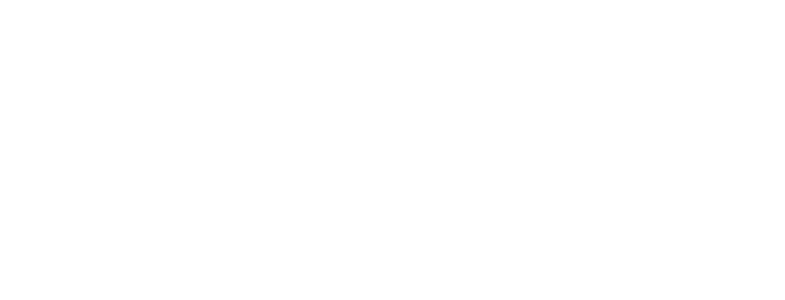
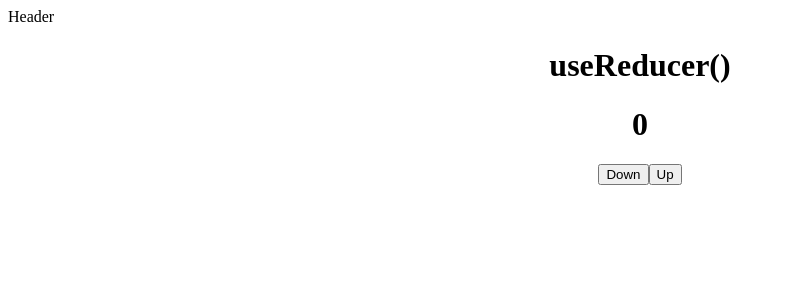
Before and after one commit to QuocDung267/Project_Training_React, a React (Create React App) app: page /usereducer in a window 1280 px wide. Before the commit this address had no page. Shown: the top 300 px of the page, without its empty margins (0-785 px from the left). Built offline with nearby package versions, Linux system fonts and the light colour scheme.

Commit message:
useReducer

```diff
--- /dev/null
+++ b/src/components/useReducer/useReducer.js
@@ -0,0 +1,34 @@
+import React, { useReducer } from 'react'
+
+// sử dụng useReducer gồm các bước như sau
+// khởi tạo initState
+const initState = 0
+// khởi tạo các action (lưu ý là là hằng)
+const UP_ACTION = 'up'
+const DOWN_ACTION = 'down'
+// khởi tạo reducer
+const reducer = (state, action) => {
+    switch (action) {
+        case UP_ACTION:
+            return state + 1;
+            break;
+        case DOWN_ACTION:
+            return state - 1;
+            break
+        default:
+            throw new Error('invalid action');
+    }
+}
+
+export default function Reducer() {
+    const [count, dispatch] = useReducer(reducer, initState)
+    return (
+        <div style={{ textAlign: 'center' }}>
+            <h1>useReducer()</h1>
+            <h1>{count}</h1>
+            <button onClick={() => dispatch(DOWN_ACTION)}>Down</button>
+            <button onClick={() => dispatch(UP_ACTION)}>Up</button>
+
+        </div>
+    )
+}
--- a/src/router/root.js
+++ b/src/router/root.js
@@ -1,10 +1,12 @@
 import React from 'react'
-import GetNews from '../GetNews'
+import GetNews from '../components/getNew/GetNews'
 import MainLayouts from '../layouts/MainLayouts'
 import { useRoutes } from 'react-router-dom'
+import Reducer from '../components/useReducer/useReducer'
 
 const routes = [
-    { path: '/', index: true, element: <GetNews /> }
+    { path: '/', index: true, element: <GetNews /> },
+    { path: '/usereducer', index: true, element: <Reducer /> },
 ]
 const RootRoutes = () =>{
     const wrapLayoutRoutes = routes.map((route)=>({
```
Also changed, not shown: src/components/getNew/GetNews.js (renamed from src/GetNews.js), src/components/getNew/styles.css (renamed from src/styles.css).
